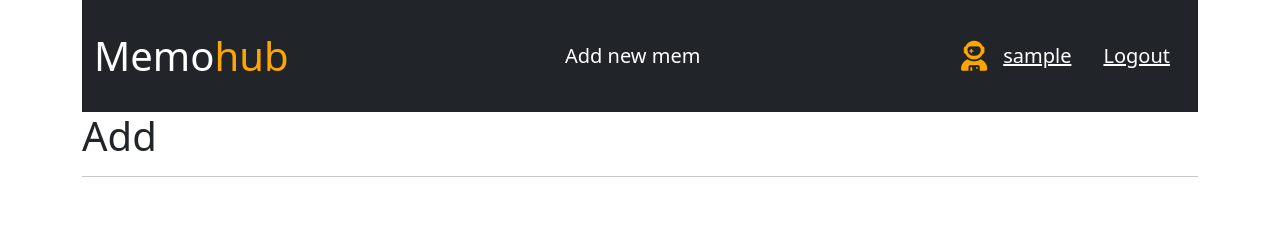
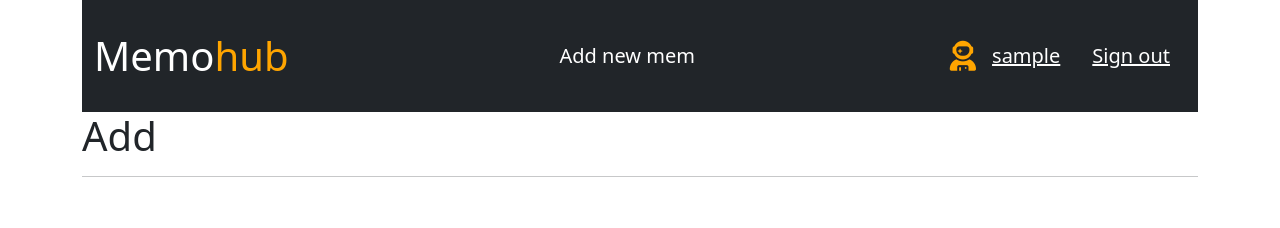
Before and after one commit to ksinin/memohub, a Django app: page /mem/add_mem/ in a window 1280 px wide. Shown: the top 228 px of the page. Run offline with Django 4.2, Linux system fonts and the light colour scheme; the visitor is signed in with stand-in values (Sample User, id 1); parts of the project's set-up code (start-up, migrations or seed data) failed here and were passed over; some libraries are stand-ins or nearby versions.

Commit message:
rename login, logout, rigistration to sign in, sign out and sign up respectively

```diff
--- a/src/templates/base.html
+++ b/src/templates/base.html
@@ -53,10 +53,10 @@
                 <i style="font-size: 30px; color: orange" class="fa-solid fa-user-astronaut"></i>
                 {% if user.is_authenticated %}
                     <a class="px-3 memohub-header-link" href="{% url 'yourmemes' author=user %}">{{user}}</a>
-                    <a class="px-3 memohub-header-link" href="{% url 'logout' %}">Logout</a>
+                    <a class="px-3 memohub-header-link" href="{% url 'logout' %}">Sign out</a>
                 {% else %}
-                    <a class="px-3 memohub-header-link" href="{% url 'login' %}">Login</a>
-                    <a class="px-3 memohub-header-link" href="{% url 'register' %}">Register</a>
+                    <a class="px-3 memohub-header-link" href="{% url 'login' %}">Sign in</a>
+                    <a class="px-3 memohub-header-link" href="{% url 'register' %}">Sign up</a>
                 {% endif %}
             </div>
         </div>
```
